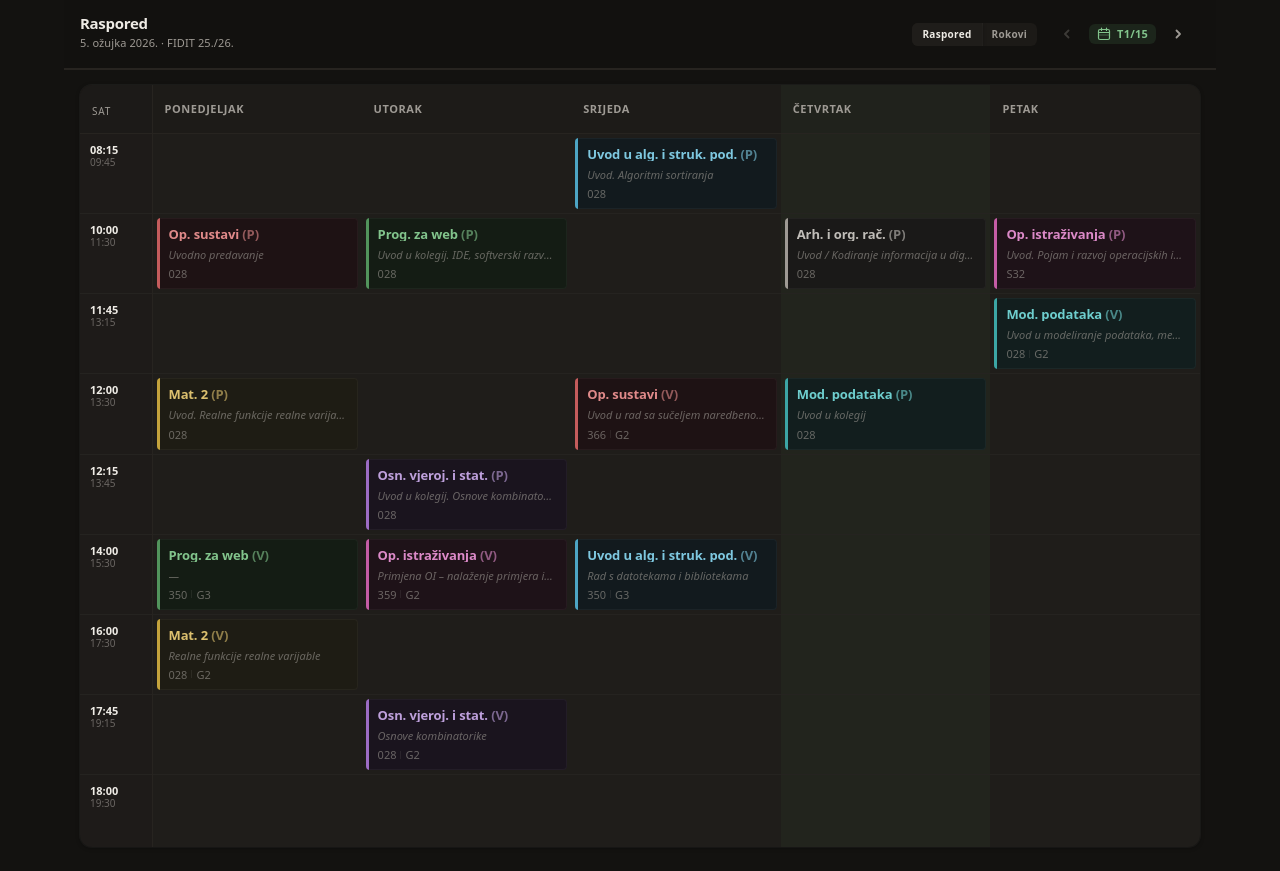
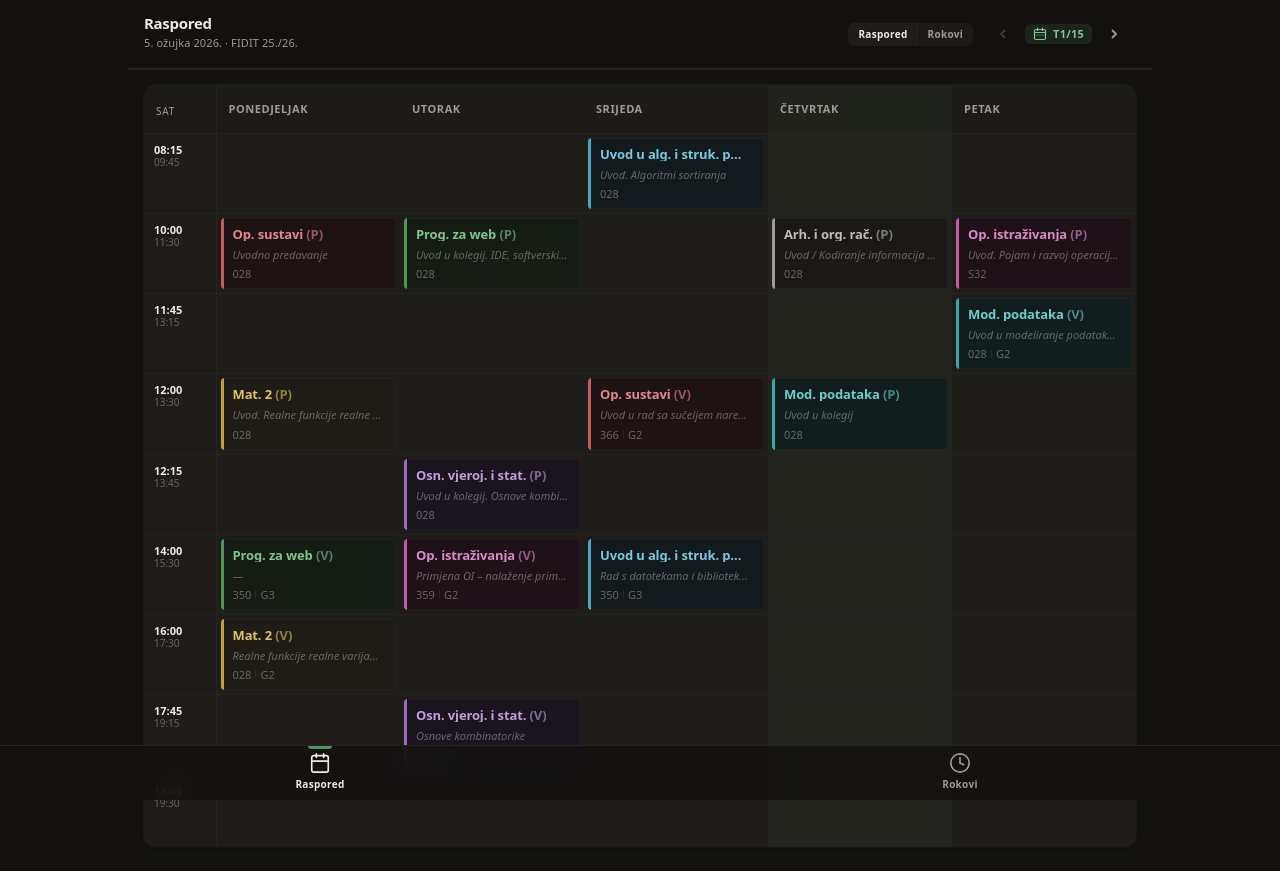
Before and after one commit to IvanVanic/raspored, a Next.js app: page / in a window 1280 px wide. Built offline with nearby package versions, Linux system fonts and the light colour scheme.

Commit message:
Revert "Widen desktop container, stop bottom tab bar leaking to desktop"
This reverts commit 3fb3b51ec8511e8e5a902c98781a1bdfd47f69bf.

```diff
--- a/src/app/globals.css
+++ b/src/app/globals.css
@@ -352,15 +352,13 @@ body {
   right: 0;
   z-index: 40;
   display: flex;
+  /* Frosted glass matches TopBar */
   background: color-mix(in srgb, var(--background) 88%, transparent);
   backdrop-filter: blur(20px) saturate(180%);
   -webkit-backdrop-filter: blur(20px) saturate(180%);
   border-top: 1px solid var(--border);
+  /* Respect notched phones — padding stacks on top of the safe area */
   padding-bottom: max(env(safe-area-inset-bottom, 0px), 4px);
-}
-
-@media (min-width: 768px) {
-  .bottom-tab-bar { display: none; }
 }
 
 .bottom-tab {
--- a/src/app/page.tsx
+++ b/src/app/page.tsx
@@ -43,7 +43,7 @@ export default function Home() {
   const currentMinutes = now.getHours() * 60 + now.getMinutes();
 
   return (
-    <div className="min-h-screen pb-20 md:pb-0 mx-auto max-w-none md:max-w-6xl">
+    <div className="max-w-5xl mx-auto min-h-screen pb-20 md:pb-0">
       <TopBar
         view={view}
         onViewChange={setView}
```
